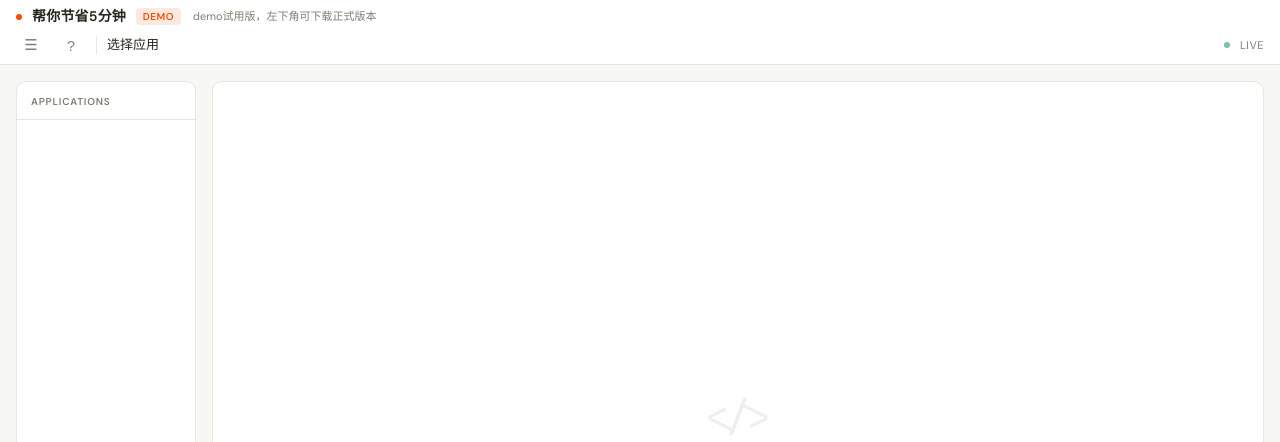
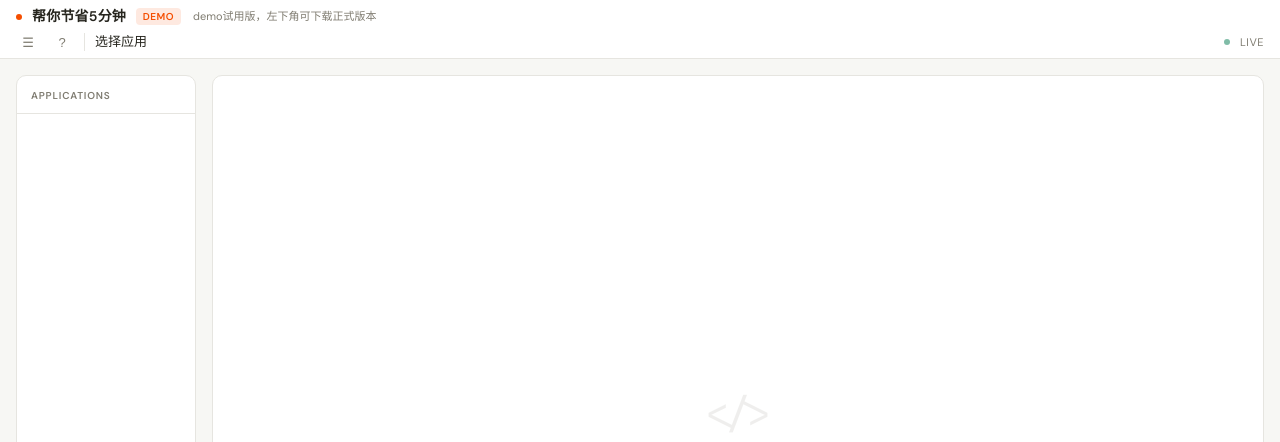
Before and after one commit to yucongshen2021-spec/5mins-less-for-you-cloud, a Flask app: template application/portal/templates/index.html in a window 1280 px wide. Shown: the top 442 px of the page. Run offline with Flask 3, Linux system fonts and the light colour scheme; the template is opened without the code that fills it, so the values that code supplies are empty; parts of the project's set-up code (start-up, migrations or seed data) failed here and were passed over.

Commit message:
fix(demo): smaller header buttons for two-row layout

```diff
--- a/application/portal/templates/index.html
+++ b/application/portal/templates/index.html
@@ -84,8 +84,8 @@
 
   .topbar .hdr-btn {
     background: none; border: 1px solid transparent; color: var(--muted);
-    cursor: pointer; width: 30px; height: 30px; border-radius: 6px;
-    font-size: 15px; display: flex; align-items: center; justify-content: center;
+    cursor: pointer; width: 24px; height: 24px; border-radius: 5px;
+    font-size: 13px; display: flex; align-items: center; justify-content: center;
     transition: background .12s, color .12s, border-color .12s;
     flex-shrink: 0;
   }
```
